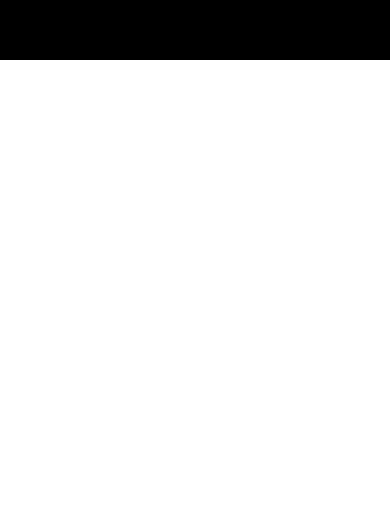
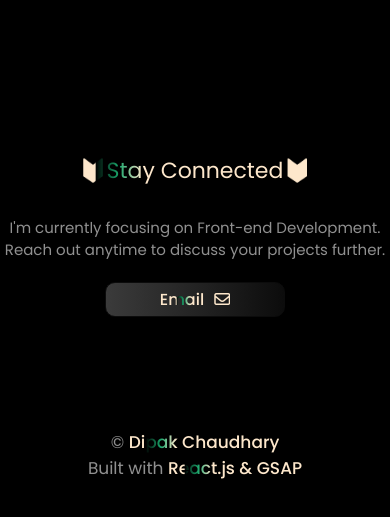
Before and after one commit to chdepz-dev/my-folio, a React (Vite) app: page / in a window 390 px wide. Shown: the part 7090-7607 px from the top of the page. Before the commit the page ends 7150 px from the top, so only its background shows below. Built offline with nearby package versions, Linux system fonts and the light colour scheme.

Commit message:
contact and footer added

```diff
--- /dev/null
+++ b/src/Components/Contact/Contact.css
@@ -0,0 +1,105 @@
+.contact{
+    color: white;
+    display: flex;
+    justify-content: center;
+    align-items: center;
+    flex-direction: column;
+    gap: 20px;
+    height: 320px;
+    /* border: 2px solid white; */
+}
+
+.contact-wrapper{
+    display: flex;
+    flex-direction: column;
+    justify-content: center;
+    align-items: center;
+}
+.contact-wrapper h1{
+    margin: 30px 0px;
+    color: rgb(255, 255, 255);
+    font-size: 22px;
+   font-weight: 400;
+    background-position: 0;
+    background: linear-gradient(to right, #000000 0, #1aa76c 10%, rgb(253, 231, 203) 20%);
+    -webkit-background-clip: text;
+    background-clip: text;
+    -webkit-text-fill-color: transparent;
+    animation: text12-animation 6s infinite linear;
+    animation-fill-mode: forwards;
+  }
+
+  @keyframes text12-animation {
+    0% {
+      background-position: 0;
+    }
+    60% {
+      background-position: 200px;
+    }
+    100% {
+      background-position: 0;
+    }
+  }
+  .contact-wrapper p{
+    font-size: 15px;
+    margin: 0;
+    color: #909090;
+  }
+  .contact-button button {
+    width: 180px;
+    height: 35px;
+    color: #fff;
+    cursor: pointer;
+    font-size: 16px;
+    font-weight: bold;
+    text-align: center;
+    background: linear-gradient(to right, rgb(59, 59, 59), #0c0c0c);
+    position: relative;
+    border-radius: 10px;
+    border: 1px solid #0c0c0c;
+    transition-duration: 0.3s;
+  }
+
+  .contact-button button:hover {
+    transition-duration: 0.3s;
+    box-shadow: 2px 2px 4px rgb(185, 185, 185), 2px 2px 10px rgb(97, 97, 97);
+  }
+
+  .contact-button button:active {
+    transform: scale(0.95);
+  }
+  .contact a{
+    font-family: "Poppins", sans-serif;
+    text-decoration: none;
+    font-weight: 400;
+    /* font-size: 15px; */
+    color: rgb(255, 255, 255);
+    }
+    .contact i{
+        margin-left: 10px;
+      text-transform: capitalize;
+    font-size: 16px;
+  }
+  .contact a{
+    color: rgb(255, 255, 255);
+    font-weight: 500;
+    background-position: 0;
+    background: linear-gradient(to right, #000000 0, #1aa76c 10%, rgb(253, 231, 203) 20%);
+    -webkit-background-clip: text;
+    background-clip: text;
+    -webkit-text-fill-color: transparent;
+    animation: text12-animation 6s infinite linear;
+    animation-fill-mode: forwards;
+  }
+
+  @keyframes text12-animation {
+    0% {
+      background-position: 0;
+    }
+    60% {
+      background-position: 200px;
+    }
+    100% {
+      background-position: 0;
+    }
+  }
--- /dev/null
+++ b/src/Components/Contact/Contact.jsx
@@ -0,0 +1,22 @@
+import React from "react";
+import "./Contact.css";
+function Contact() {
+  return (
+    <div className="contact">
+      <div className="contact-wrapper">
+        <h1>🔰Stay Connected🔰</h1>
+        <p>I'm currently focusing on Front-end Development.</p>
+        <p>Reach out anytime to discuss your projects further.</p>
+      </div>
+      <div className="contact-button">
+        <button className="contact">
+          <a href="mailto:dipakchaudhary8998@gmail.com">
+            Email<i class="fa-regular fa-envelope"></i>
+          </a>
+        </button>
+      </div>
+    </div>
+  );
+}
+
+export default Contact;
--- /dev/null
+++ b/src/Components/Footer/Footer.css
@@ -0,0 +1,34 @@
+.footer{
+    color: #909090;
+    margin-bottom: 10px;
+    text-align: center;
+    padding: 50px 0px;
+}
+.footer p{
+    font-size: 17px;
+    /* font-weight: 400; */
+    margin: 0;
+}
+.footer p span{
+    color: rgb(255, 255, 255);
+    font-weight: 500;
+    background-position: 0;
+    background: linear-gradient(to right, #000000 0, #1aa76c 10%, rgb(253, 231, 203) 20%);
+    -webkit-background-clip: text;
+    background-clip: text;
+    -webkit-text-fill-color: transparent;
+    animation: text12-animation 6s infinite linear;
+    animation-fill-mode: forwards;
+  }
+
+  @keyframes text12-animation {
+    0% {
+      background-position: 0;
+    }
+    60% {
+      background-position: 200px;
+    }
+    100% {
+      background-position: 0;
+    }
+  }
--- /dev/null
+++ b/src/Components/Footer/Footer.jsx
@@ -0,0 +1,13 @@
+import React from 'react'
+import "./Footer.css"
+const Footer = () => {
+  return (
+    <div className='footer'>
+        <p>© <span>Dipak Chaudhary</span></p>
+        <p>Built with <span>React.js & GSAP</span></p>
+
+    </div>
+  )
+}
+
+export default Footer
--- a/src/Components/Hero/Hero.css
+++ b/src/Components/Hero/Hero.css
@@ -71,7 +71,7 @@
 }
 
 .left-hero h1:nth-child(4) {
-  font-size: 28px;
+  /* font-size: 28px; */
   line-height: 1;
   font-weight: bold;
   color: #8f9094;
@@ -226,7 +226,14 @@
     font-size: 25px;
     text-align: center;
   }
-
+  .left-hero h1:nth-child(4) {
+    font-size: 28px;
+    line-height: 1;
+    font-weight: bold;
+    color: #8f9094;
+    /* -webkit-text-stroke: 0.9px white;
+    -webkit-text-fill-color: black; */
+  }
   .buttons {
     justify-content: center;
   }
--- a/src/Pages/Home.jsx
+++ b/src/Pages/Home.jsx
@@ -5,6 +5,8 @@ import About from './About'
 import Education from '../Components/Education/Education'
 import Skills from '../Components/Skills/Skills'
 import Projects from '../Components/Projects/Projects'
+import Contact from '../Components/Contact/Contact'
+import Footer from '../Components/Footer/Footer'
 
 
 const Home = () => {
@@ -16,6 +18,8 @@ const Home = () => {
       <Education />
    <Skills />
     <Projects />
+    <Contact />
+    <Footer />
      </>
   )
 }
```
